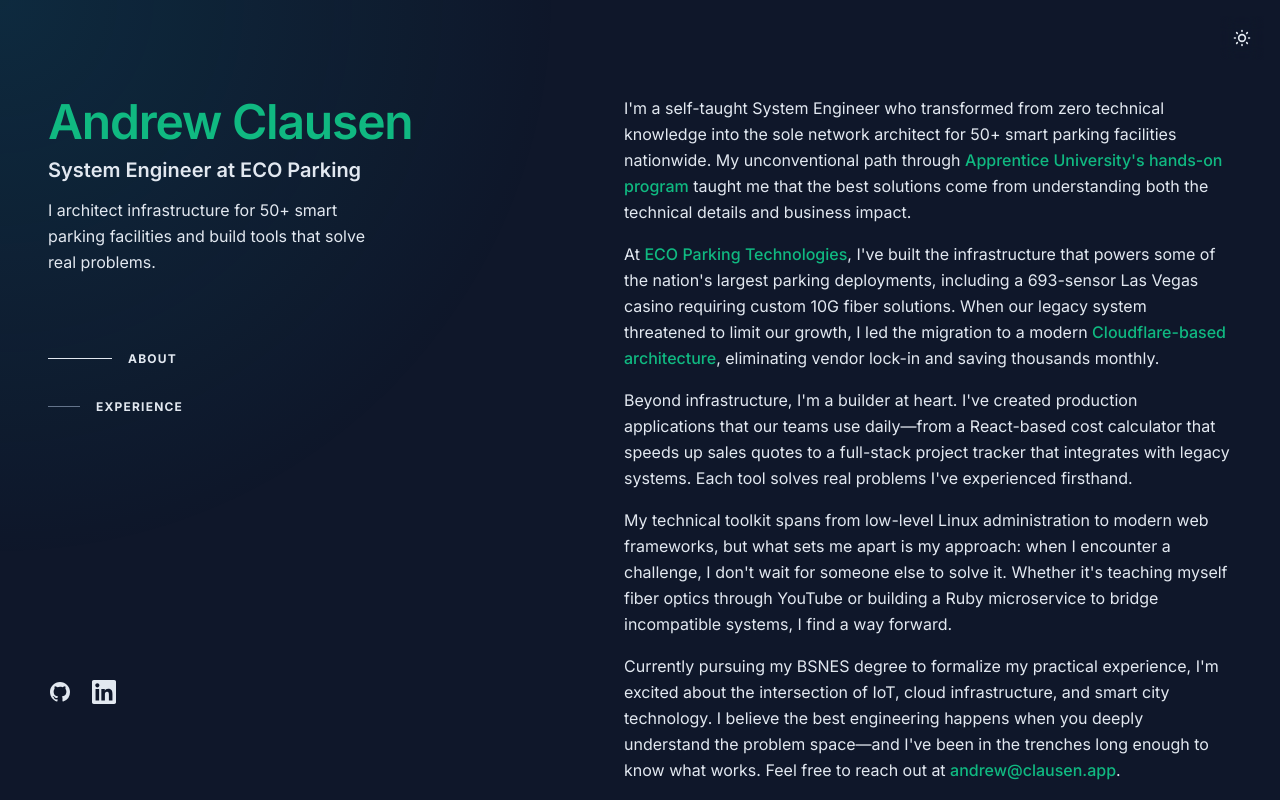
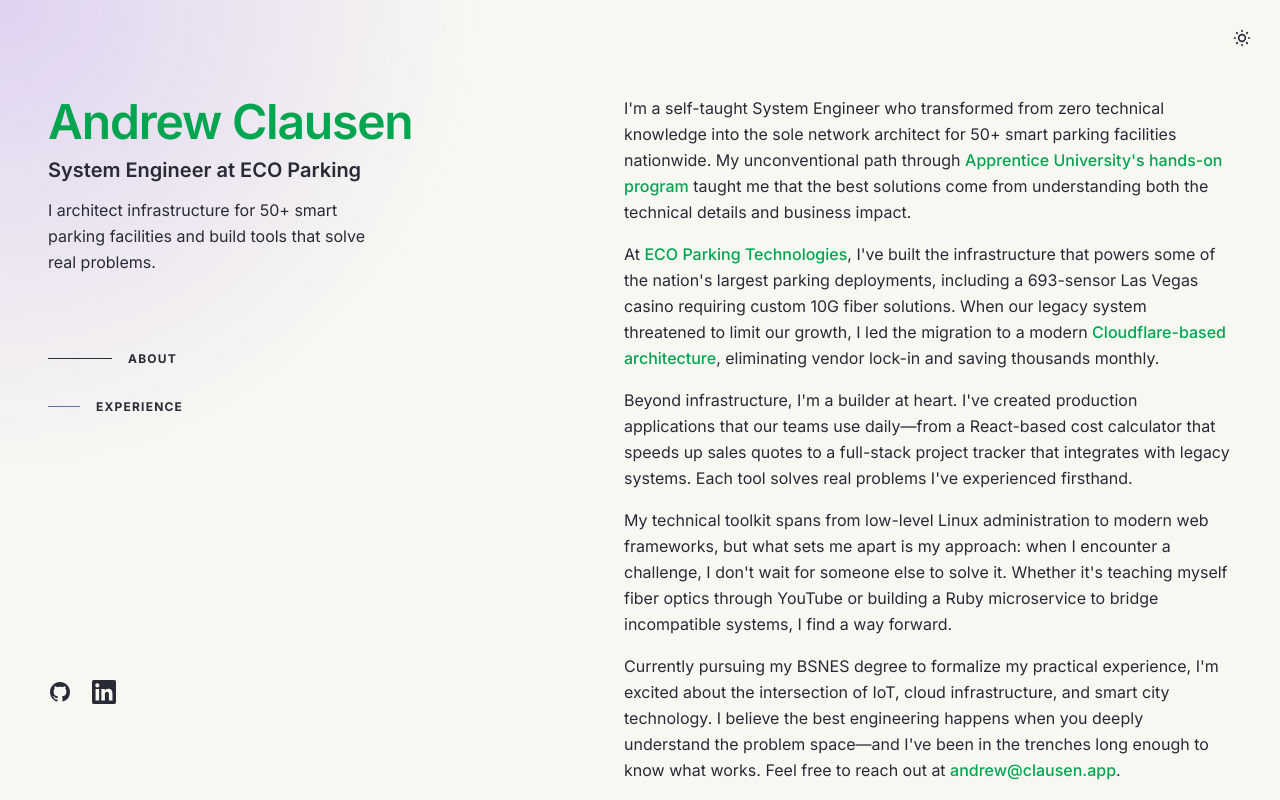
Before and after one commit to ajclausen/ClausenV3, a Next.js app: page / in a window 1280 px wide. Shown: the top 800 px of the page. Built offline with nearby package versions, Linux system fonts and the light colour scheme.

Commit message:
change defaults

```diff
--- a/app/components/ThemeProvider.tsx
+++ b/app/components/ThemeProvider.tsx
@@ -12,7 +12,7 @@
 const ThemeContext = createContext<ThemeContextType | undefined>(undefined);
 
 export function ThemeProvider({ children }: { children: React.ReactNode }) {
-  const [theme, setTheme] = useState<Theme>('midnight');
+  const [theme, setTheme] = useState<Theme>('alucard');
   const [mounted, setMounted] = useState(false);
 
   useEffect(() => {
--- a/app/layout.tsx
+++ b/app/layout.tsx
@@ -46,10 +46,10 @@
               (function() {
                 try {
                   const savedTheme = localStorage.getItem('theme');
-                  const theme = (savedTheme === 'alucard' || savedTheme === 'midnight' || savedTheme === 'forest' || savedTheme === 'dracula') ? savedTheme : 'midnight';
+                  const theme = (savedTheme === 'alucard' || savedTheme === 'midnight' || savedTheme === 'forest' || savedTheme === 'dracula') ? savedTheme : 'alucard';
                   document.documentElement.classList.add(theme);
                 } catch (e) {
-                  document.documentElement.classList.add('midnight');
+                  document.documentElement.classList.add('alucard');
                 }
               })();
             `,
```
